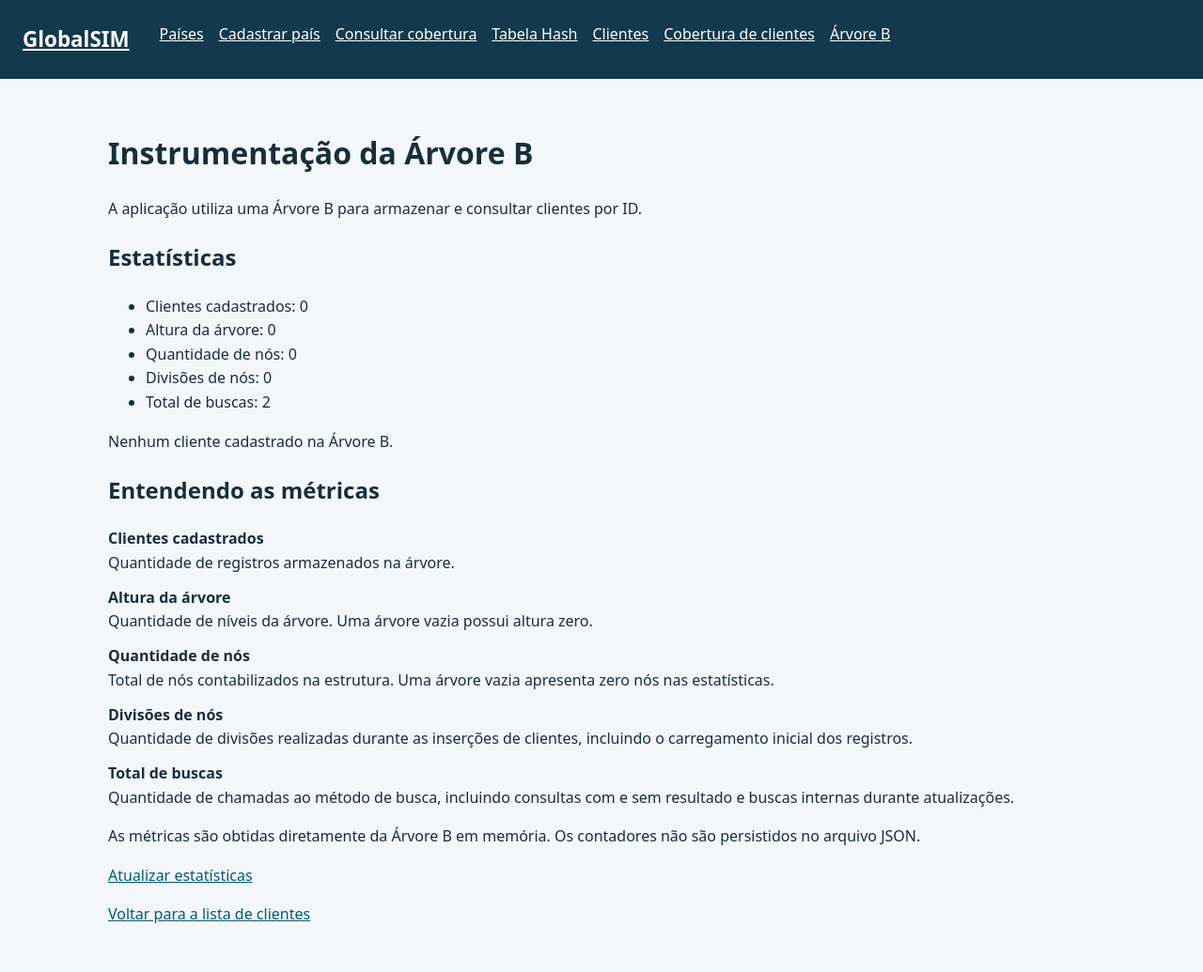
After one commit to macedosofia/ed2_2026.2, a Flask app: page /clients/instrumentation in a window 1280 px wide. The commit adds this page. Shown: the whole page at 94% size. Run offline with Flask 3, Linux system fonts and the light colour scheme.

Commit message:
feat: add B-tree instrumentation page

```diff
--- a/globalsim/routes/clients.py
+++ b/globalsim/routes/clients.py
@@ -244,7 +244,7 @@ def coverage():
     raw_id = request.args.get("client_id", "").strip()
     code = request.args.get("codigo", "").strip()
 
-    searched = searched = "codigo" in request.args
+    searched = "codigo" in request.args
 
     client = None
     country = None
@@ -315,3 +315,10 @@ def coverage():
         code=code,
         searched=searched,
     ), status
+
+@blueprint.get("/clients/instrumentation")
+def instrumentation():
+    return render_template(
+        "client_instrumentation.html",
+        stats=service().statistics(),
+    )
--- a/globalsim/templates/base.html
+++ b/globalsim/templates/base.html
@@ -1,5 +1,5 @@
 <!doctype html>
 <html lang="pt-BR">
 <head><meta charset="utf-8"><meta name="viewport" content="width=device-width, initial-scale=1"><title>{% block title %}GlobalSIM{% endblock %}</title><link rel="stylesheet" href="{{ url_for('static', filename='css/style.css') }}"></head>
-<body><header><a class="brand" href="{{ url_for('countries.index') }}">GlobalSIM</a><nav aria-label="Navegação principal"><a href="{{ url_for('countries.country_list') }}">Países</a><a href="{{ url_for('countries.create') }}">Cadastrar país</a><a href="{{ url_for('countries.coverage') }}">Consultar cobertura</a><a href="{{ url_for('countries.instrumentation') }}">Tabela Hash</a><a href="{{ url_for('clients.client_list') }}">Clientes</a><a href="{{ url_for('clients.coverage') }}">Cobertura de clientes</a></nav></header>
+<body><header><a class="brand" href="{{ url_for('countries.index') }}">GlobalSIM</a><nav aria-label="Navegação principal"><a href="{{ url_for('countries.country_list') }}">Países</a><a href="{{ url_for('countries.create') }}">Cadastrar país</a><a href="{{ url_for('countries.coverage') }}">Consultar cobertura</a><a href="{{ url_for('countries.instrumentation') }}">Tabela Hash</a><a href="{{ url_for('clients.client_list') }}">Clientes</a><a href="{{ url_for('clients.coverage') }}">Cobertura de clientes</a><a href="{{ url_for('clients.instrumentation') }}">Árvore B</a></nav></header>
 <main>{% for category, message in get_flashed_messages(with_categories=true) %}<p class="message {{ category }}" role="alert">{{ message }}</p>{% endfor %}{% block content %}{% endblock %}</main></body></html>
--- /dev/null
+++ b/globalsim/templates/client_instrumentation.html
@@ -0,0 +1,83 @@
+{% extends "base.html" %}
+
+{% block content %}
+
+<h1>Instrumentação da Árvore B</h1>
+
+<p>
+    A aplicação utiliza uma Árvore B para armazenar
+    e consultar clientes por ID.
+</p>
+
+<h2>Estatísticas</h2>
+
+<ul>
+    <li>Clientes cadastrados: {{ stats.size }}</li>
+
+    <li>Altura da árvore: {{ stats.height }}</li>
+
+    <li>Quantidade de nós: {{ stats.node_count }}</li>
+
+    <li>Divisões de nós: {{ stats.splits }}</li>
+
+    <li>Total de buscas: {{ stats.lookups }}</li>
+</ul>
+
+{% if stats.size == 0 %}
+    <p>Nenhum cliente cadastrado na Árvore B.</p>
+{% endif %}
+
+<h2>Entendendo as métricas</h2>
+
+<dl>
+    <dt>Clientes cadastrados</dt>
+    <dd>
+        Quantidade de registros armazenados na árvore.
+    </dd>
+
+    <dt>Altura da árvore</dt>
+    <dd>
+        Quantidade de níveis da árvore.
+        Uma árvore vazia possui altura zero.
+    </dd>
+
+    <dt>Quantidade de nós</dt>
+    <dd>
+        Total de nós contabilizados na estrutura.
+        Uma árvore vazia apresenta zero nós nas estatísticas.
+    </dd>
+
+    <dt>Divisões de nós</dt>
+    <dd>
+        Quantidade de divisões realizadas durante
+        as inserções de clientes, incluindo o
+        carregamento inicial dos registros.
+    </dd>
+
+    <dt>Total de buscas</dt>
+    <dd>
+        Quantidade de chamadas ao método de busca,
+        incluindo consultas com e sem resultado
+        e buscas internas durante atualizações.
+    </dd>
+</dl>
+
+<p>
+    As métricas são obtidas diretamente da Árvore B
+    em memória. Os contadores não são persistidos
+    no arquivo JSON.
+</p>
+
+<p>
+    <a href="{{ url_for('clients.instrumentation') }}">
+        Atualizar estatísticas
+    </a>
+</p>
+
+<p>
+    <a href="{{ url_for('clients.client_list') }}">
+        Voltar para a lista de clientes
+    </a>
+</p>
+
+{% endblock %}
```
Also changed, not shown: globalsim/templates/clients.html (+6 -1 lines), tests/test_client_routes.py (+276 -0 lines).
